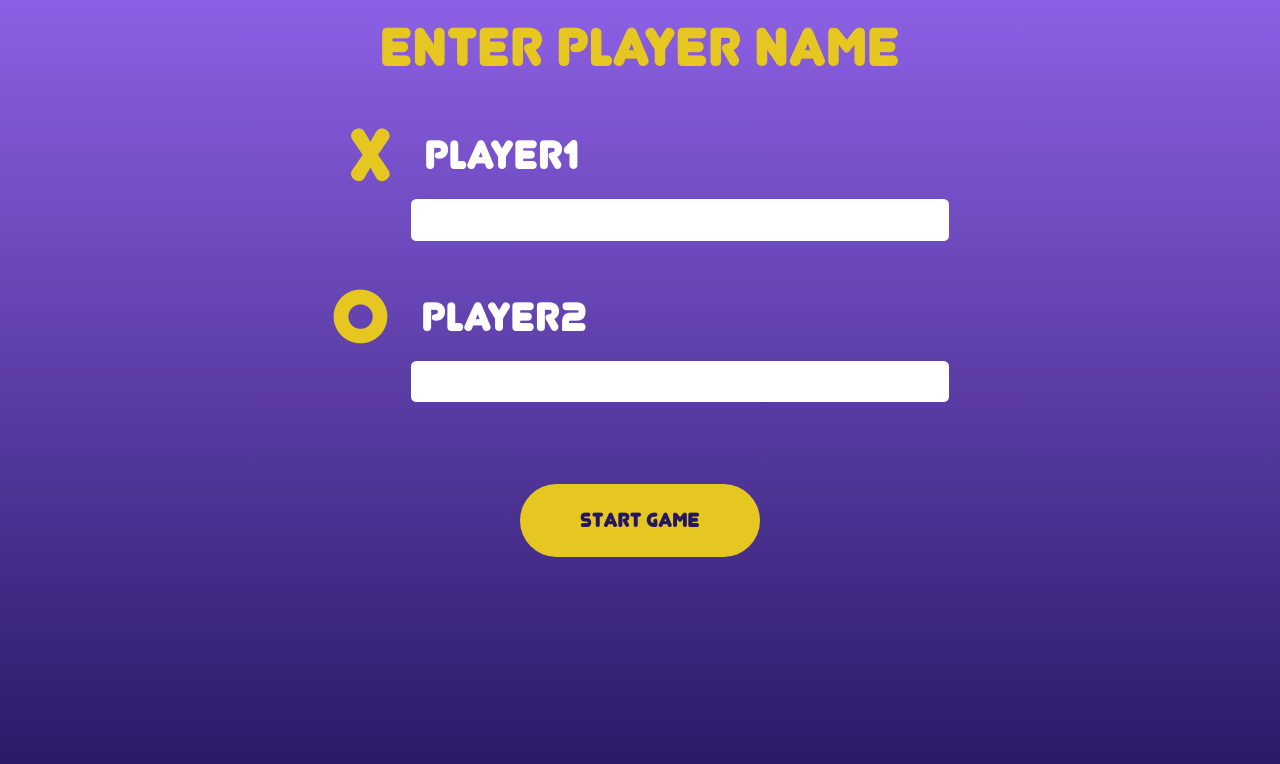
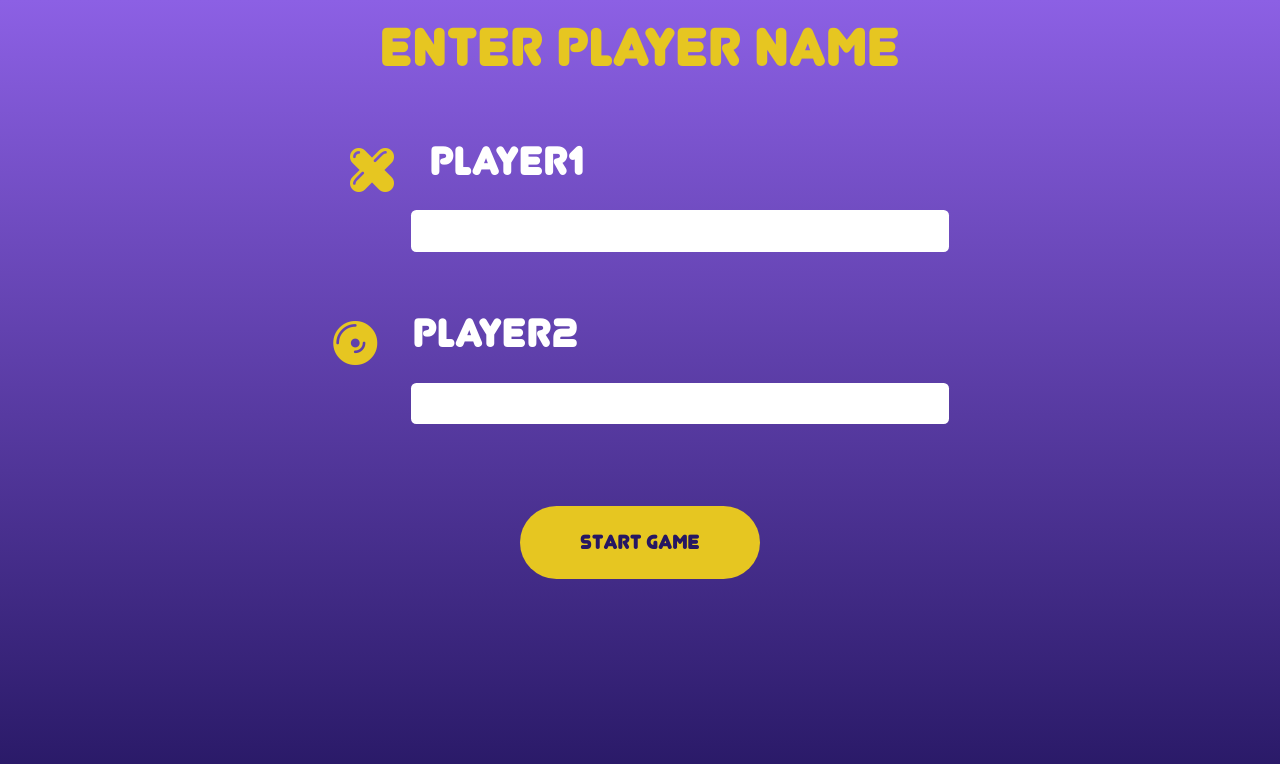
Before and after one commit to pour-moi/Tic-Tac-Toe, a plain HTML site: page index.html in a window 1280 px wide. Drawn offline with Linux system fonts and the light colour scheme.

Commit message:
style added for the game starting page

```diff
--- a/style.css
+++ b/style.css
@@ -14,12 +14,23 @@ body {
   src: url(junegull.ttf);
 }
 
+@font-face {
+  font-family: "spite";
+  src: url(Spit\ Shine\ Regular.ttf);
+}
+
 .main {
   display: flex;
   flex-direction: column;
   align-items: center;
   display: none;
 }
+
+.boxess {
+  display: flex;
+  justify-content: center;
+}
+
 .container {
   display: flex;
   flex-wrap: wrap;
@@ -171,7 +182,7 @@ body {
   font-size: 5.5em;
   padding-left: 0.2em;
   color: #e6c621;
-  font-family: jj;
+  font-family: spite;
 }
 
 .boxx {
@@ -189,7 +200,7 @@ body {
 .oo {
   font-size: 5.5em;
   color: #e6c621;
-  font-family: jj;
+  font-family: spite;
   padding-left: 0.01em;
 }
 
```
